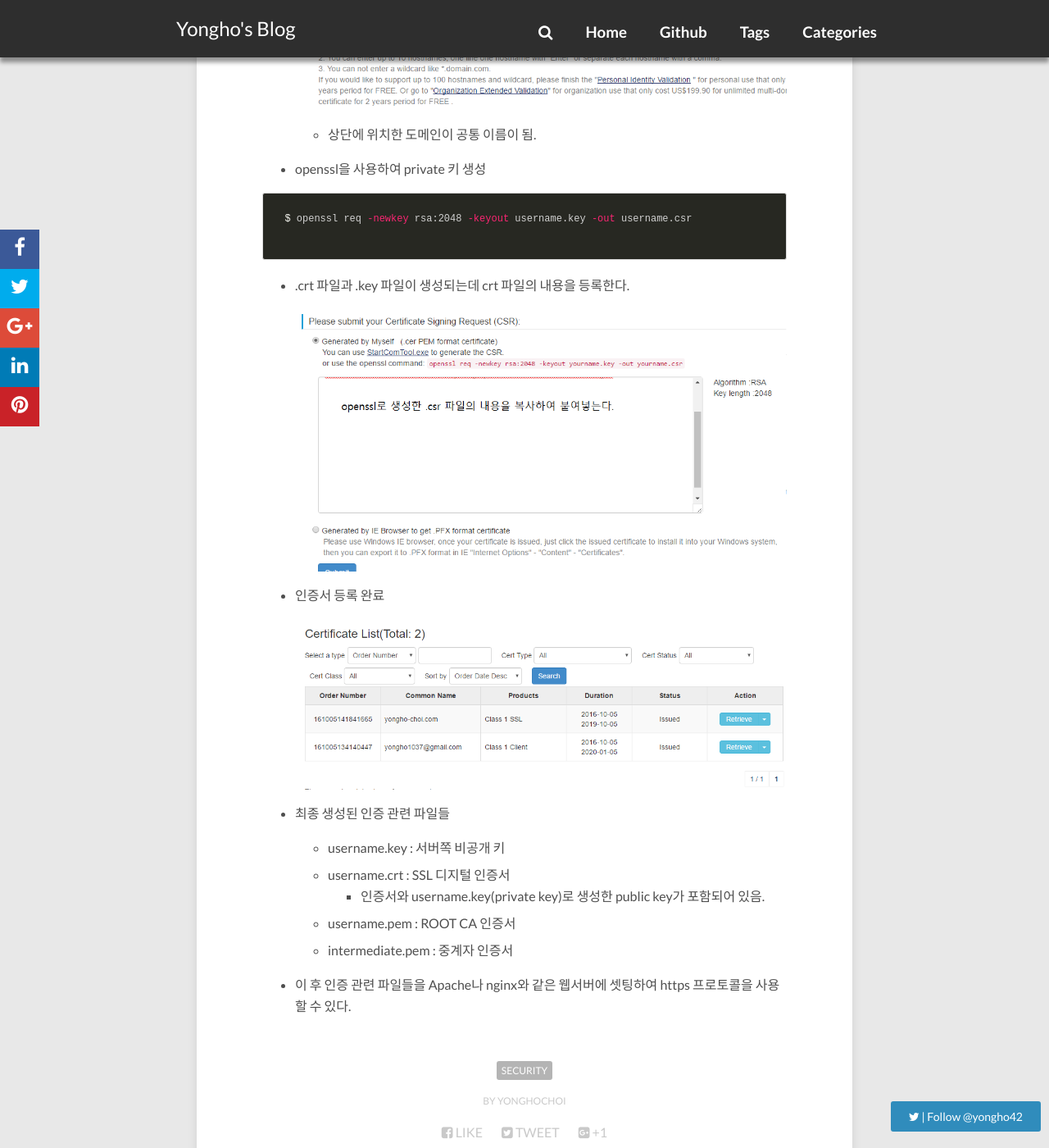
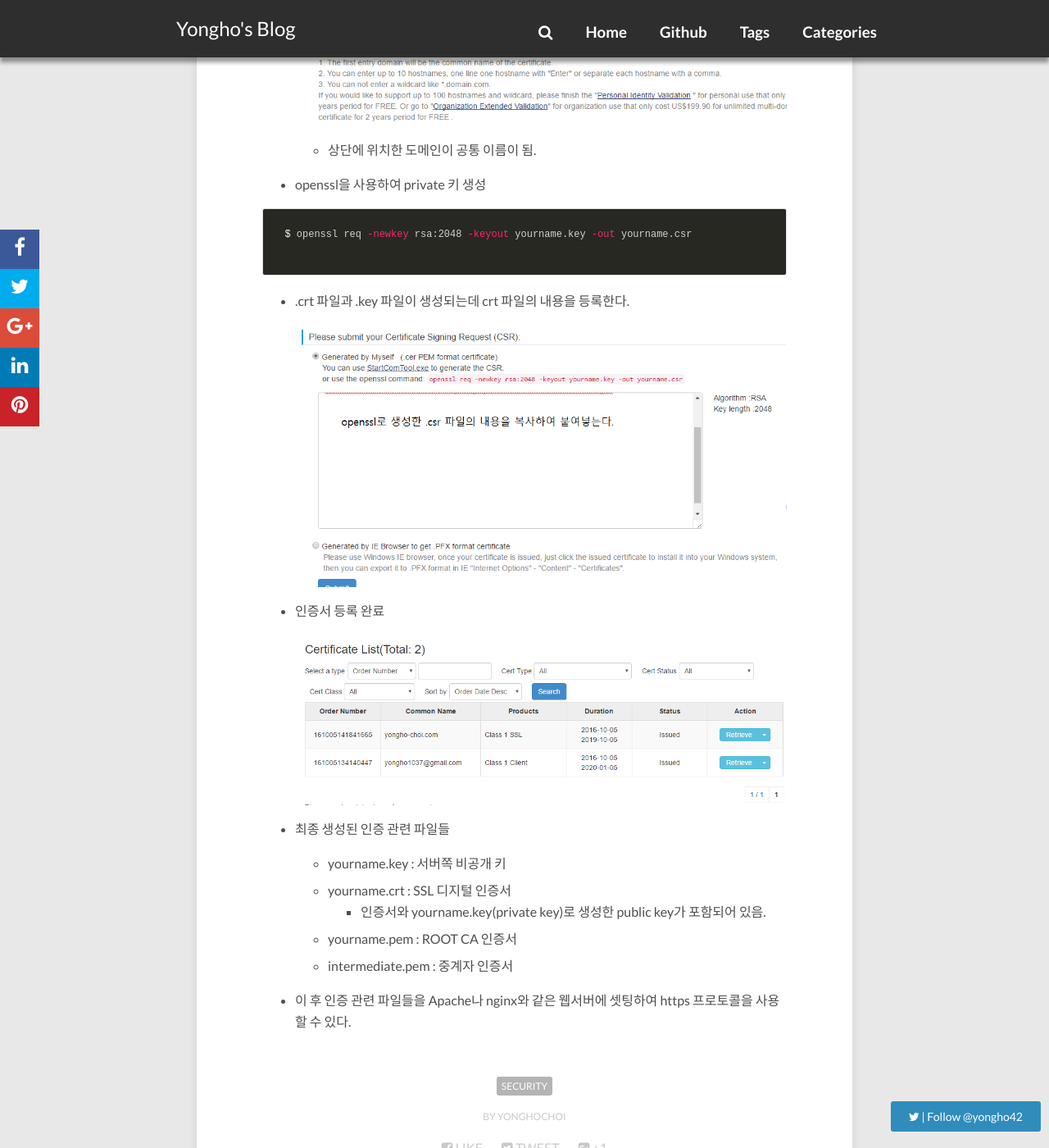
Before and after one commit to YonghoChoi/yonghochoi.github.io, a Jekyll site: the page built from _posts/2016-10-05-create-ssl-by-startssl.md, in a window 1280 px wide and 1400 px high, scrolled down 5571 px. Shown: the whole window at 82% size. Built offline with Jekyll 4.4.1, drawn with Linux system fonts in a browser that asks for light colours; nearby versions of some CDN libraries; comment, search, counter and statistics services are not loaded; some of the changed text lies outside the part shown.

Commit message:
StartSSl 관련 포스팅 수정
내용 보완

```diff
--- a/_posts/2016-10-05-create-ssl-by-startssl.md
+++ b/_posts/2016-10-05-create-ssl-by-startssl.md
@@ -156,7 +156,7 @@
 * openssl을 사용하여 private 키 생성
 
   {% highlight shell %}
-  $ openssl req -newkey rsa:2048 -keyout username.key -out username.csr
+  $ openssl req -newkey rsa:2048 -keyout yourname.key -out yourname.csr
   {% endhighlight %}
 
 * .crt 파일과 .key 파일이 생성되는데 crt 파일의 내용을 등록한다.
@@ -169,10 +169,10 @@
 
 * 최종 생성된 인증 관련 파일들
 
-  * username.key : 서버쪽 비공개 키
-  * username.crt : SSL 디지털 인증서
-    * 인증서와 username.key(private key)로 생성한 public key가 포함되어 있음.
-  * username.pem : ROOT CA 인증서
+  * yourname.key : 서버쪽 비공개 키
+  * yourname.crt : SSL 디지털 인증서
+    * 인증서와 yourname.key(private key)로 생성한 public key가 포함되어 있음.
+  * yourname.pem : ROOT CA 인증서
   * intermediate.pem : 중계자 인증서
 
 * 이 후 인증 관련 파일들을 Apache나 nginx와 같은 웹서버에 셋팅하여 https 프로토콜을 사용할 수 있다.
```
Also changed, not shown: other parts of _posts/2016-10-05-create-ssl-by-startssl.md (+9 -9 lines).
